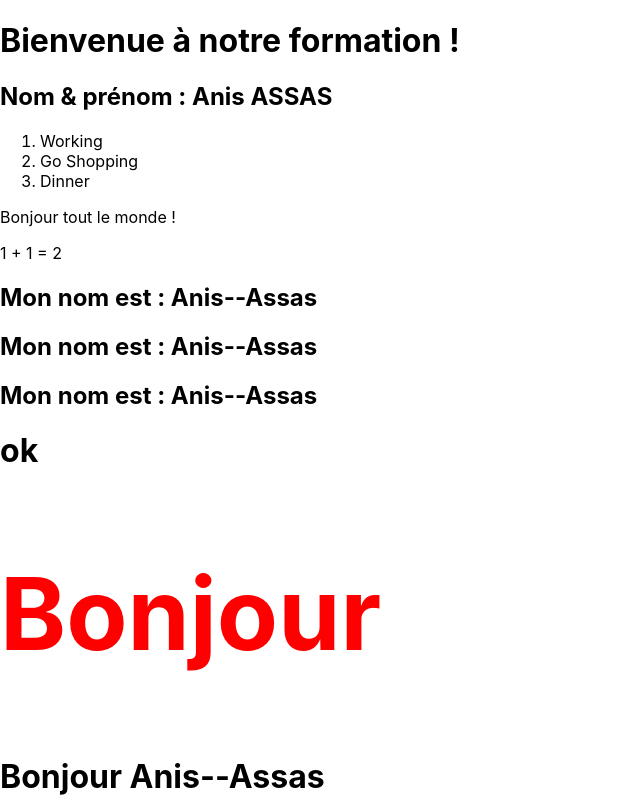
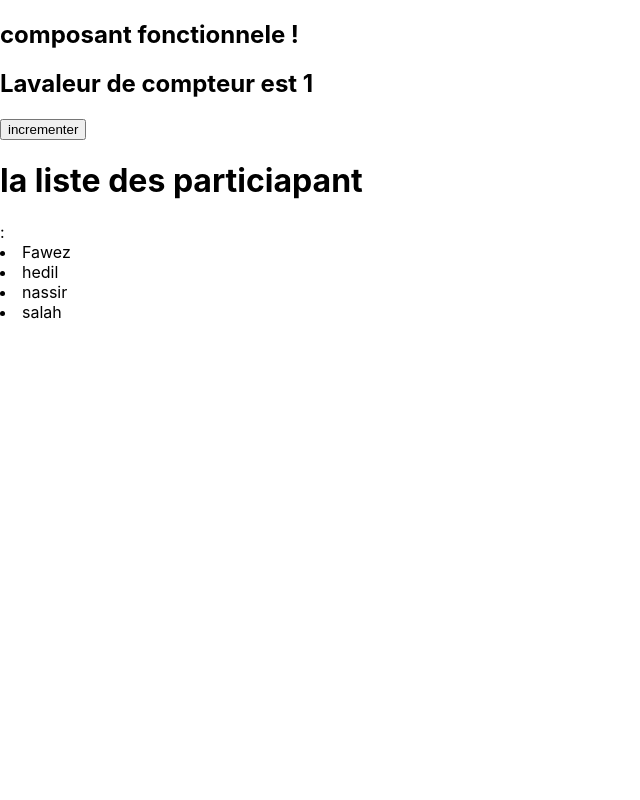
Before and after one commit to TekaFawez/MERN-Trainig, a React (Create React App) app in the folder frontend/: page / in a window 1280 px wide. Shown: the top 800 px of the page, without its empty margins (0-640 px from the left). Built offline with nearby package versions, Linux system fonts and the light colour scheme.

Commit message:
exercices

```diff
--- a/frontend/src/App.js
+++ b/frontend/src/App.js
@@ -1,84 +1,67 @@
 import { React } from "react"
+import TestFunctio from "./components/test";
+import TestClass from "./components/testClass";
 
-const msg = <h1>Bienvenue à notre formation !</h1>
-const name = " Anis ASSAS"
-// const photo = <img src='./images/logo512.png' alt="MaPhoto" width="50" lenght="50"></img>
-const todo = (
-  <ol>
-    <li>Working</li>
-    <li>Go Shopping</li>
-    <li>Dinner</li>
-  </ol>
-);
+// const msg = <h1>Bienvenue à notre formation !</h1>
+// const name = " Anis ASSAS"
+// // const photo = <img src='./images/logo512.png' alt="MaPhoto" width="50" lenght="50"></img>
+// const todo = (
+//   <ol>
+//     <li>Working</li>
+//     <li>Go Shopping</li>
+//     <li>Dinner</li>
+//   </ol>
+// );
 
-let x="Bonjour"
-var y="tout"
-const z="le monde !"
-const expression = <p> 1 + 1 = { 1 + 1 } </p>
+// let x="Bonjour"
+// var y="tout"
+// const z="le monde !"
+// const expression = <p> 1 + 1 = { 1 + 1 } </p>
 
-const user = {
-  prenom: 'Anis',
-  nom: 'Assas'
-};
-function formatName1(u){
-  return u.prenom + '--' + u.nom;
-}
+// const user = {
+//   prenom: 'Anis',
+//   nom: 'Assas'
+// };
+// function formatName1(u){
+//   return u.prenom + '--' + u.nom;
+// }
 
-const formatName2 = function (u){
-  return u.prenom + '--' + u.nom;
-}
+// const formatName2 = function (u){
+//   return u.prenom + '--' + u.nom;
+// }
 
-const formatName=(u)=>{
-  return u.prenom + '--' + u.nom;
-  }
+// const formatName=(u)=>{
+//   return u.prenom + '--' + u.nom;
+//   }
 
-const myStyle = {
-    fontSize: 100,
-    color: '#FF0000'
-}
+// const myStyle = {
+//     fontSize: 100,
+//     color: '#FF0000'
+// }
 
-const disBonjour=(u) =>{
-  let verif = (u.prenom === 'Anis') ? formatName(u) : 'inconnu';
-  return <h1>Bonjour {verif}</h1>
+// const disBonjour=(u) =>{
+//   let verif = (u.prenom === 'Anis') ? formatName(u) : 'inconnu';
+//   return <h1>Bonjour {verif}</h1>
   /*if (u.prenom==='Anis') {
   return <h1>Bonjour, {formatName(u)} !</h1>; }
   return <h1>Bonjour Inconnu.</h1>;*/
 
-  }
 
-  const numbers = [7, 12, 25, 4, 5];
-  const pairCarre = numbers.filter( (v) => v % 2 ===0).map((r,i) => <li key={i}>{r*r}</li>)
-  const max = numbers.reduce((a,b)=> Math.max(a,b))
-  const max2 = numbers.reduce((a,b)=> a>b ? a : b)
-  const numbersList = numbers.map((e, i)=> <li key={i}>{e}</li>)
-  const doubled = numbers.map((e,i) => <li key={i}>{e * 2}</li>);
+
+  // const numbers = [7, 12, 25, 4, 5];
+  // const pairCarre = numbers.filter( (v) => v % 2 ===0).map((r,i) => <li key={i}>{r*r}</li>)
+  // const max = numbers.reduce((a,b)=> Math.max(a,b))
+  // const max2 = numbers.reduce((a,b)=> a>b ? a : b)
+  // const numbersList = numbers.map((e, i)=> <li key={i}>{e}</li>)
+  // const doubled = numbers.map((e,i) => <li key={i}>{e * 2}</li>);
 
 
 function App() {
   return (
     <div>
-      {msg}
-      <h2>Nom & prénom : {name}</h2>
-
-
-      {todo}
-
-
-      {x} {y} {z}
-      {expression}
-
-      <h2>Mon nom est : {formatName(user)}</h2>
-      <h2>Mon nom est : {formatName1(user)}</h2>
-      <h2>Mon nom est : {formatName2(user)}</h2>
-      <h1>ok </h1>
-
-      <h2 style = {myStyle}>Bonjour</h2>
-      {disBonjour(user)}
-      {numbersList}<br></br>
-      {doubled}
-      Le maximum du tableau est : {max} -- {max2}
-      les valeurs paires sont : {pairCarre}
-    </div>
+      <TestFunctio></TestFunctio>
+      <TestClass></TestClass>
+      </div>
   );
 }
 
--- /dev/null
+++ b/frontend/src/components/test.js
@@ -0,0 +1,11 @@
+import React from 'react'
+
+function TestFunctio() {
+  return (
+    <div>
+        <h2>composant fonctionnele !</h2>
+    </div>
+  )
+}
+
+export default TestFunctio
--- /dev/null
+++ b/frontend/src/components/testClass.js
@@ -0,0 +1,34 @@
+import { Component } from 'react'
+class TestClass extends Component {// c'est un composant react
+    state = {
+        montext: "bienvenue a ce formation",
+        text2: "bla bla",
+        x: 2022,
+        user: {
+            name: "fawez", prenom: "Teka"
+        },
+        value: 1,
+        participant: ["Fawez", "hedil", "nassir", "salah"]
+    }
+    handleClick = () => { this.setState({ value: this.state.value + 1 }) }
+
+
+    render() {
+
+        return (<div>
+            {/* <h1>c'est un compsant de type classe</h1>
+            <h2>{this.state.montext}</h2>
+            {this.state.text2} <br>
+            </br> {this.state.x}
+            <hr></hr> */}
+            <h2>Lavaleur de compteur est {this.state.value}</h2>
+            <input type="button" onClick={() => this.handleClick()} value="incrementer"></input>
+
+            <h1>la liste des particiapant</h1>: {this.state.participant.map((p, i) => <li key={i}>{p}</li>)}
+        </div>
+
+        );
+    }
+}
+
+export default TestClass;
```
